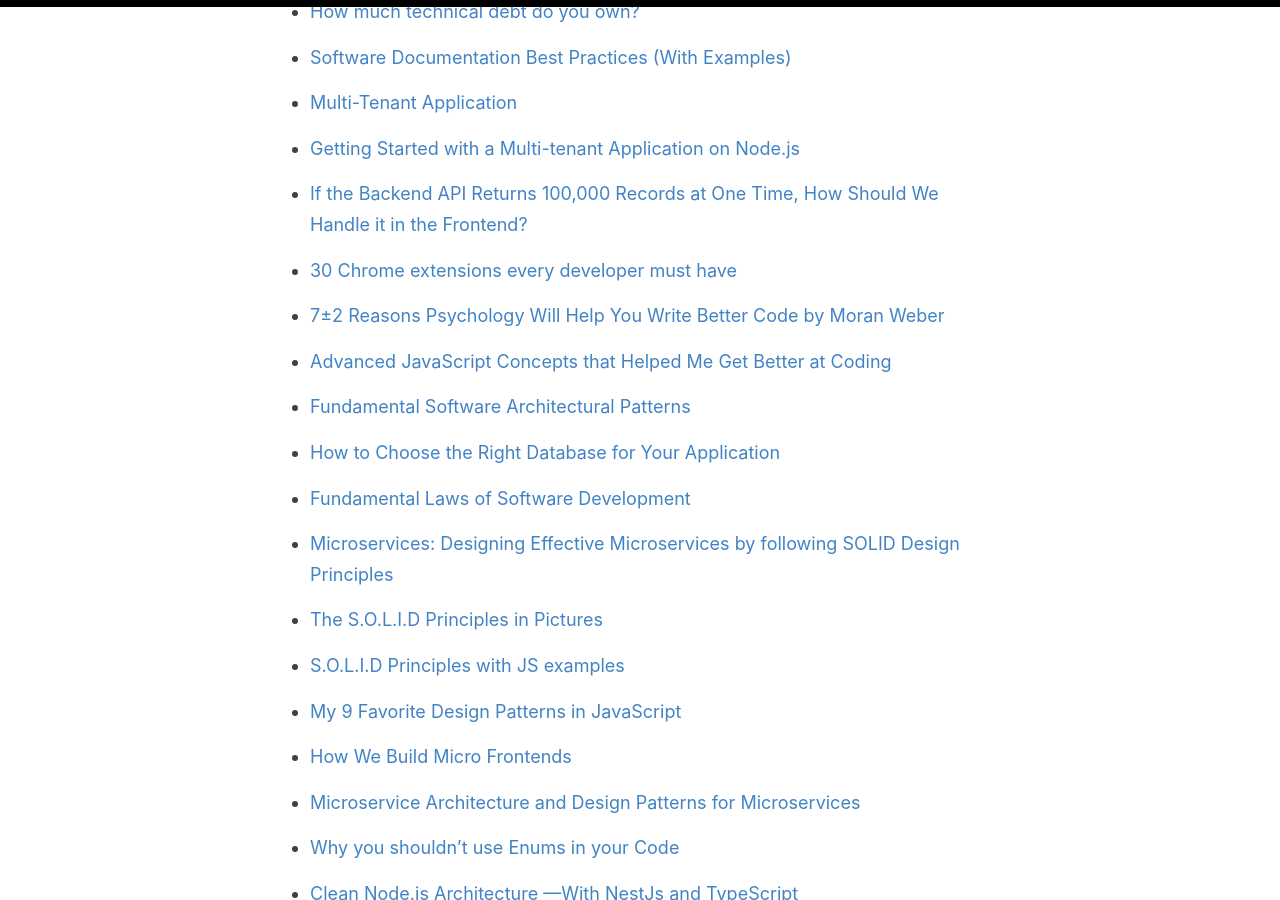
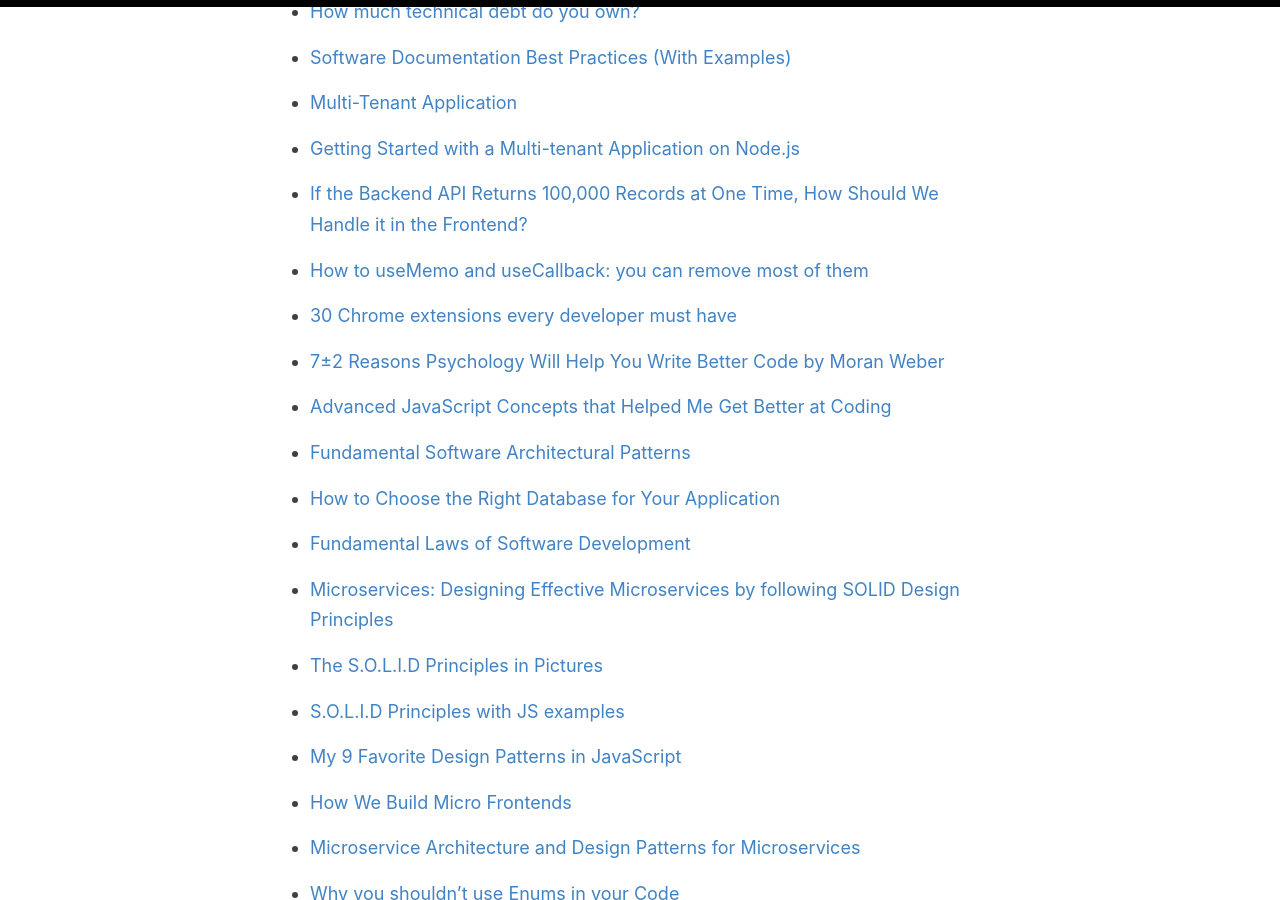
Before and after one commit to baijanathTharu/baijanathTharu.github.io, a Jekyll site: the page built from _pages/readings.md, in a window 1280 px wide and 900 px high, scrolled down 1510 px. Built offline with Jekyll 4.4.1, drawn with Linux system fonts in a browser that asks for light colours.

Commit message:
Update readings.md

```diff
--- a/_pages/readings.md
+++ b/_pages/readings.md
@@ -68,6 +68,8 @@ This is the list of all the important posts that I think are worth reading.
 
 - [If the Backend API Returns 100,000 Records at One Time, How Should We Handle it in the Frontend?](https://medium.com/frontend-canteen/if-the-backend-api-returns-100-000-records-at-one-time-how-should-we-handle-it-in-the-frontend-fab21218fe2)
 
+- [How to useMemo and useCallback: you can remove most of them](https://adevnadia.medium.com/how-to-usememo-and-usecallback-you-can-remove-most-of-them-b8ef01b2020d)
+
 - [30 Chrome extensions every developer must have](https://studentsxstudents.com/30-chrome-extensions-every-developer-must-have-276f95b5c8e)
 
 - [7±2 Reasons Psychology Will Help You Write Better Code by Moran Weber](https://www.youtube.com/watch?v=jAUcbFM0nXE)
```
